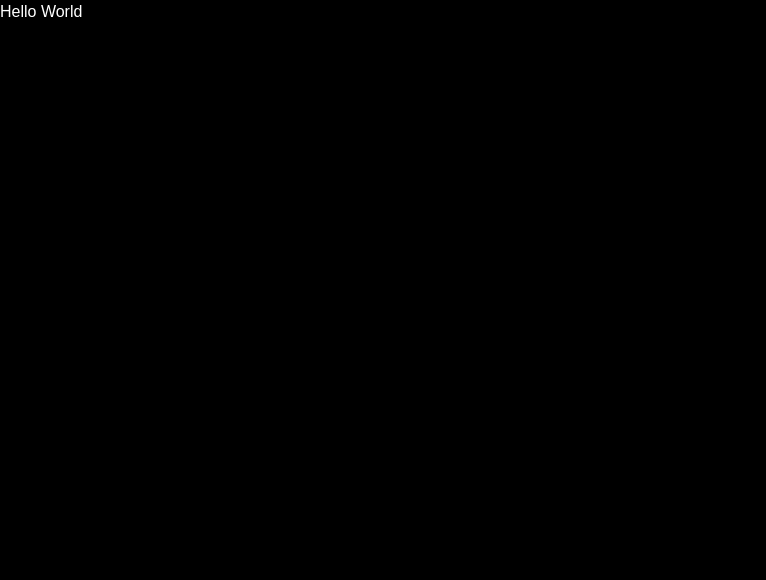
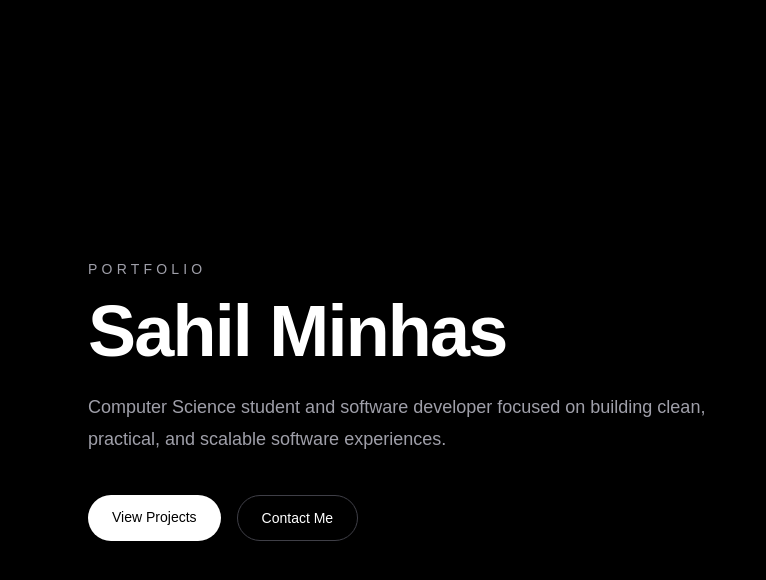
Before and after one commit to xxSahil/Sahil_Portfolio, a Next.js app: page / in a window 1280 px wide. Shown: the top 580 px of the page, without its empty margins (0-766 px from the left). Built offline with nearby package versions, Linux system fonts and the light colour scheme.

Commit message:
Create hero component

```diff
--- a/app/page.tsx
+++ b/app/page.tsx
@@ -1,7 +1,9 @@
+import Hero from "@/components/Hero";
+
 export default function Home() {
   return (
     <main className="min-h-screen bg-black text-white">
-      <h1>Hello World</h1>
+      <Hero />
     </main>
   );
 }
--- /dev/null
+++ b/components/Hero.tsx
@@ -0,0 +1,36 @@
+export default function Home() {
+  return (
+    <main className="min-h-screen bg-black text-white">
+      <section className="mx-auto flex min-h-screen max-w-6xl flex-col justify-center px-6">
+        <p className="mb-4 text-sm uppercase tracking-[0.3em] text-zinc-400">
+          Portfolio
+        </p>
+
+        <h1 className="max-w-4xl text-5xl font-semibold tracking-tight sm:text-7xl">
+          Sahil Minhas
+        </h1>
+
+        <p className="mt-6 max-w-2xl text-lg leading-8 text-zinc-400">
+          Computer Science student and software developer focused on building
+          clean, practical, and scalable software experiences.
+        </p>
+
+        <div className="mt-10 flex gap-4">
+          <a
+            href="#projects"
+            className="rounded-full bg-white px-6 py-3 text-sm font-medium text-black transition hover:bg-zinc-200"
+          >
+            View Projects
+          </a>
+
+          <a
+            href="#contact"
+            className="rounded-full border border-zinc-700 px-6 py-3 text-sm font-medium text-white transition hover:border-zinc-400"
+          >
+            Contact Me
+          </a>
+        </div>
+      </section>
+    </main>
+  );
+}
```
